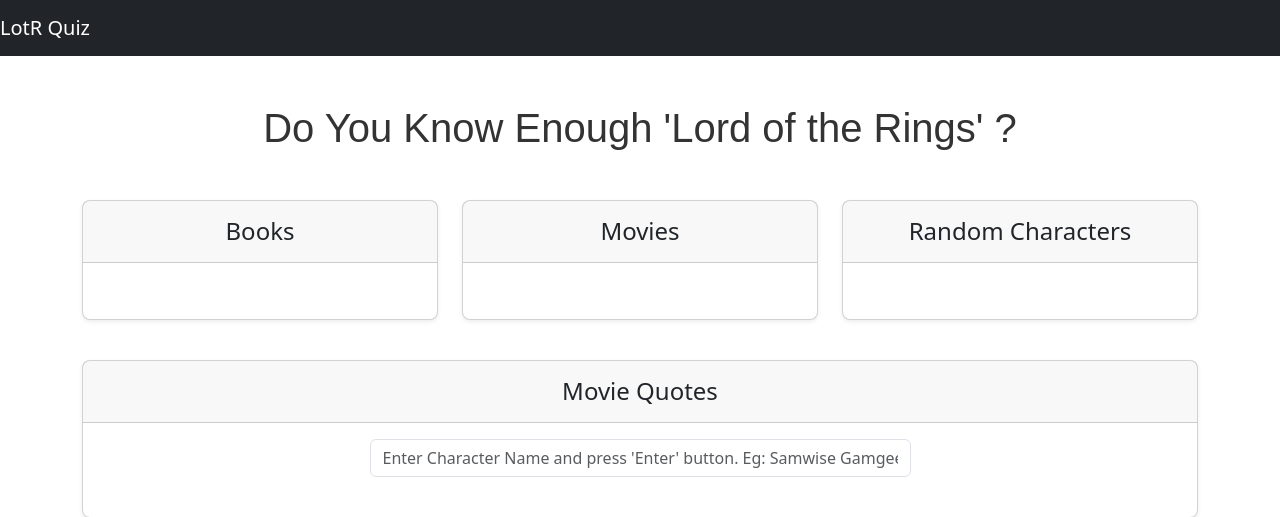
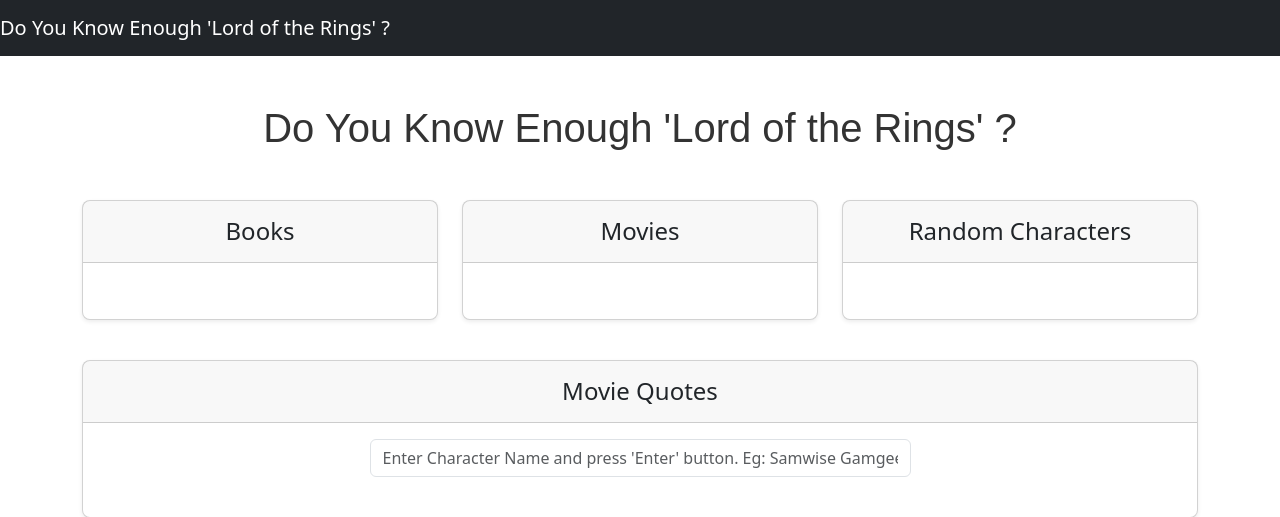
Before and after one commit to guitarlass/LOTRapiProject, a Flask app: page / in a window 1280 px wide. Shown: the top 517 px of the page. Run offline with Flask 3, Linux system fonts and the light colour scheme; data that the repository does not hold is empty; some libraries are stand-ins or nearby versions.

Commit message:
changed header, final commit

```diff
--- a/templates/header.html
+++ b/templates/header.html
@@ -1,5 +1,5 @@
 <header>
     <nav class="navbar navbar-expand-lg navbar-dark bg-dark">
-        <a class="navbar-brand" href="#">LotR Quiz</a>
+        <a class="navbar-brand" href="#">Do You Know Enough 'Lord of the Rings' ?</a>
     </nav>
 </header>
```
